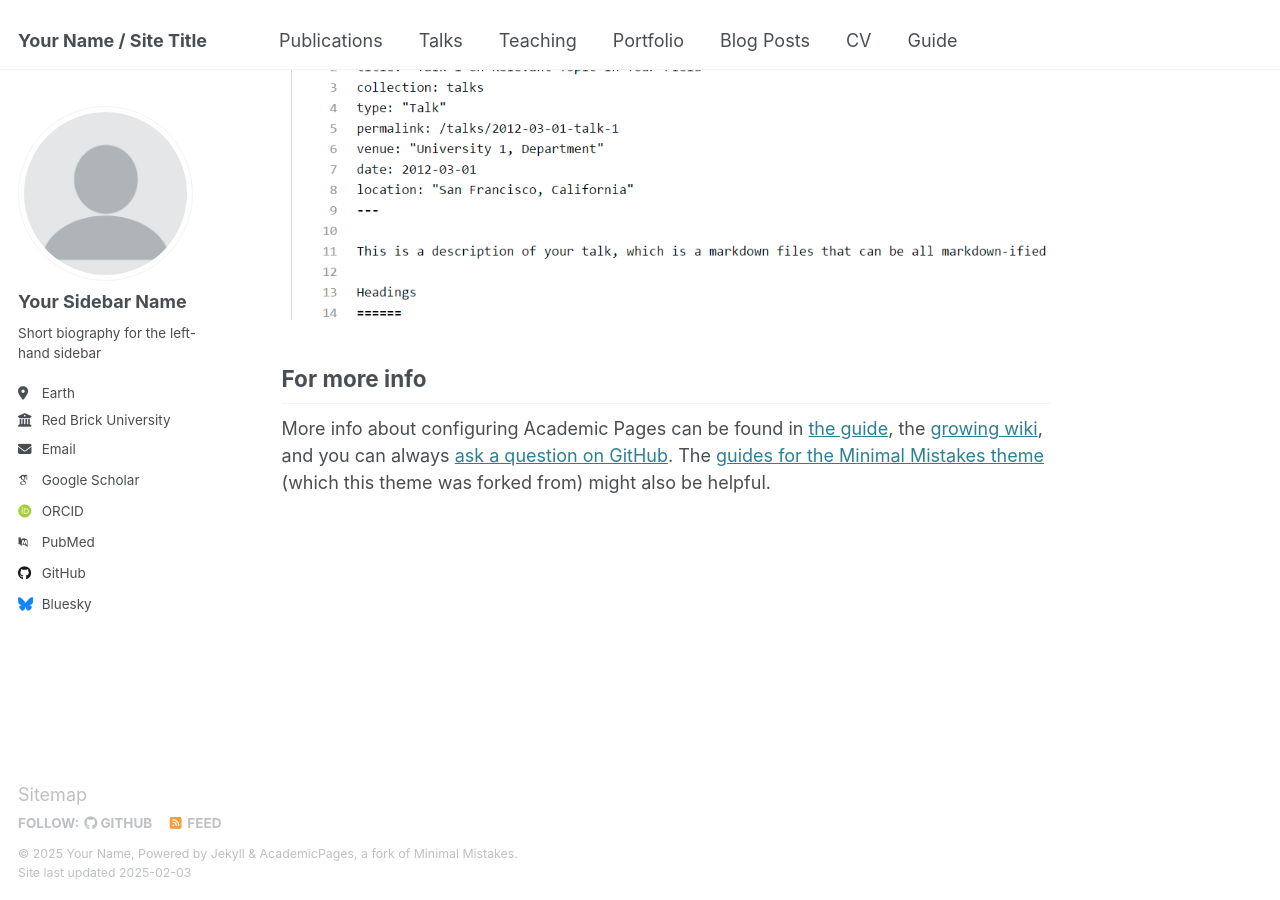
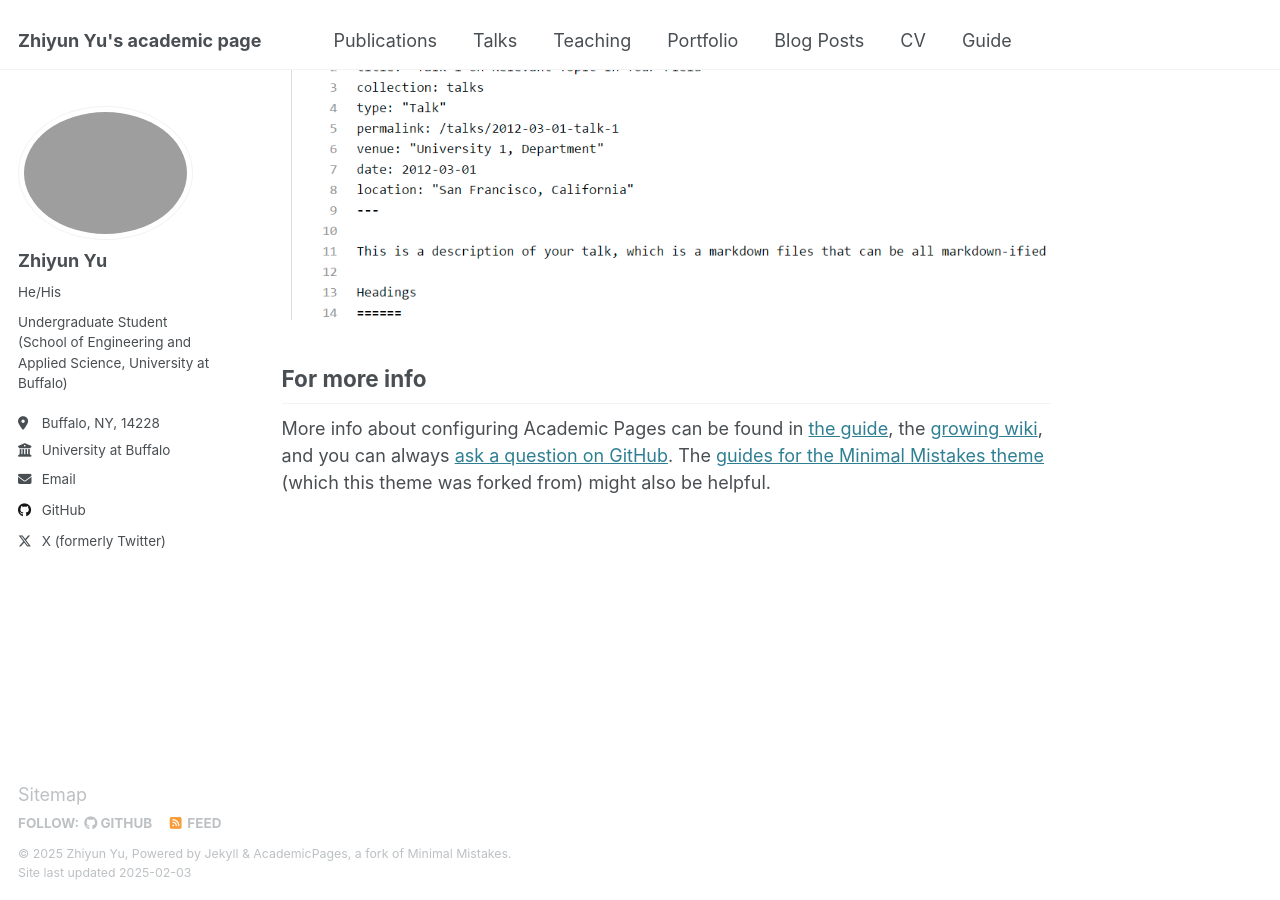
Before and after one commit to tobu61106f/tobu61106f.github.io, a Jekyll site: the page built from _pages/about.md, in a window 1280 px wide and 900 px high, scrolled down 2642 px. Built offline with Jekyll 4.4.1, drawn with Linux system fonts in a browser that asks for light colours; some web fonts are replaced.

Commit message:
Add files via upload

```diff
--- a/_config.yml
+++ b/_config.yml
@@ -9,11 +9,11 @@
 # Basic Site Settings
 locale                   : "en-US"
 site_theme               : "default"
-title                    : "Your Name / Site Title"
+title                    : "Zhiyun Yu's academic page"
 title_separator          : "-"
-name                     : &name "Your Name"
+name                     : &name "Zhiyun Yu"
 description              : &description "personal description"
-url                      : https://academicpages.github.io # the base hostname & protocol for your site e.g. "https://[your GitHub username].github.io"
+url                      : https://tobu61106f.github.io # the base hostname & protocol for your site e.g. "https://[your GitHub username].github.io"
 baseurl                  : "" # the subpath of your site, e.g. "/blog"
 repository               : "academicpages/academicpages.github.io"
 
@@ -22,22 +22,22 @@ repository               : "academicpages/academicpages.github.io"
 #               Additional customization can be done by editing /_includes/author-profile.html
 author:
   # Biographic information
-  avatar           : "profile.png"
-  name             : "Your Sidebar Name"
-  pronouns         : # example: "she/her"
-  bio              : "Short biography for the left-hand sidebar"
-  location         : "Earth"
-  employer         : "Red Brick University"
+  avatar           : "kozue_senpai.png"
+  name             : "Zhiyun Yu"
+  pronouns         : "He/His"
+  bio              : "Undergraduate Student (School of Engineering and Applied Science, University at Buffalo)"
+  location         : "Buffalo, NY, 14228"
+  employer         : "University at Buffalo"
   uri              : # URL
-  email            : "none@example.org"
+  email            : "zhiyunyu@buffalo.edu"
 
   # Academic websites
   arxiv            : # URL - Update with the correct link to your profile
-  googlescholar    : "https://scholar.google.com/citations?user=PS_CX0AAAAAJ"
+  googlescholar    : # URL
   impactstory      : # URL
-  orcid            : "http://orcid.org/yourorcidurl"
+  orcid            : # URL
   semantic         : # URL
-  pubmed           : "https://www.ncbi.nlm.nih.gov/pubmed/?term=john+snow"
+  pubmed           : # URL
   researchgate     : # URL
   scopus           : # URL
 
@@ -45,12 +45,12 @@ author:
   bitbucket        : # Username - Update with your username on the site
   codepen          : # Username
   dribbble         : # Username
-  github           : "academicpages"
+  github           : "github.com/tobu61106f"
   kaggle           : # Username
   stackoverflow    : # User number or user number and name (i.e., use "1" or "1/jeff-atwood")
 
   # Social media
-  bluesky          : "bsky.app" # Replace this with you Bluesky username
+  bluesky          : # "bsky.app" # Replace this with you Bluesky username
   facebook         : # Username
   flickr           : # Username
   foursquare       : # Username
@@ -67,7 +67,7 @@ author:
   steam            : # Username
   telegram         : # URL
   tumblr           : # Username
-  twitter          : # Username for X / Twitter
+  twitter          : "x.com/Hamanansu"
   vine             : # Username
   weibo            : # Username
   wikipedia        : # Username
@@ -248,40 +248,40 @@ defaults:
       layout: single
       author_profile: true
   # _teaching
-  - scope:
-      path: ""
-      type: teaching
-    values:
-      layout: single
-      author_profile: true
-      share: true
-      comments: true
+  #- scope:
+  #    path: ""
+  #    type: teaching
+  #  values:
+  #    layout: single
+  #    author_profile: true
+  #    share: true
+  #    comments: true
   # _publications
-  - scope:
-      path: ""
-      type: publications
-    values:
-      layout: single
-      author_profile: true
-      share: true
-      comments: true
+  #- scope:
+  #    path: ""
+  #    type: publications
+  #  values:
+  #    layout: single
+  #     author_profile: true
+  #    share: true
+  #    comments: true
   # _portfolio
-  - scope:
-      path: ""
-      type: portfolio
-    values:
-      layout: single
-      author_profile: true
-      share: true
-      comment: true
+  #- scope:
+  #    path: ""
+  #    type: portfolio
+  #  values:
+  #    layout: single
+  #    author_profile: true
+  #    share: true
+  #    comment: true
   # _talks
-  - scope:
-      path: ""
-      type: talks
-    values:
-      layout: talk
-      author_profile: true
-      share: true
+  #- scope:
+  #    path: ""
+  #    type: talks
+  #  values:
+  #    layout: talk
+  #    author_profile: true
+  #    share: true
 
 
 # Sass/SCSS
```
